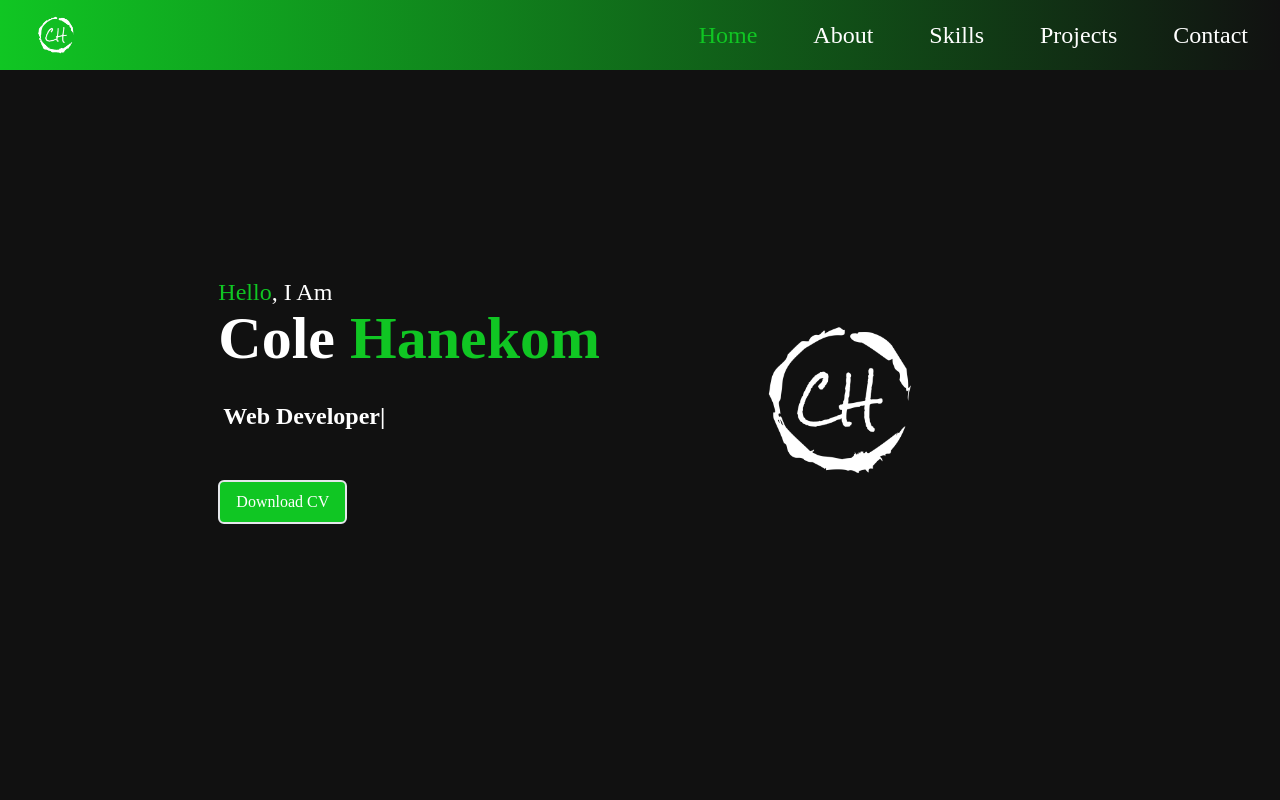
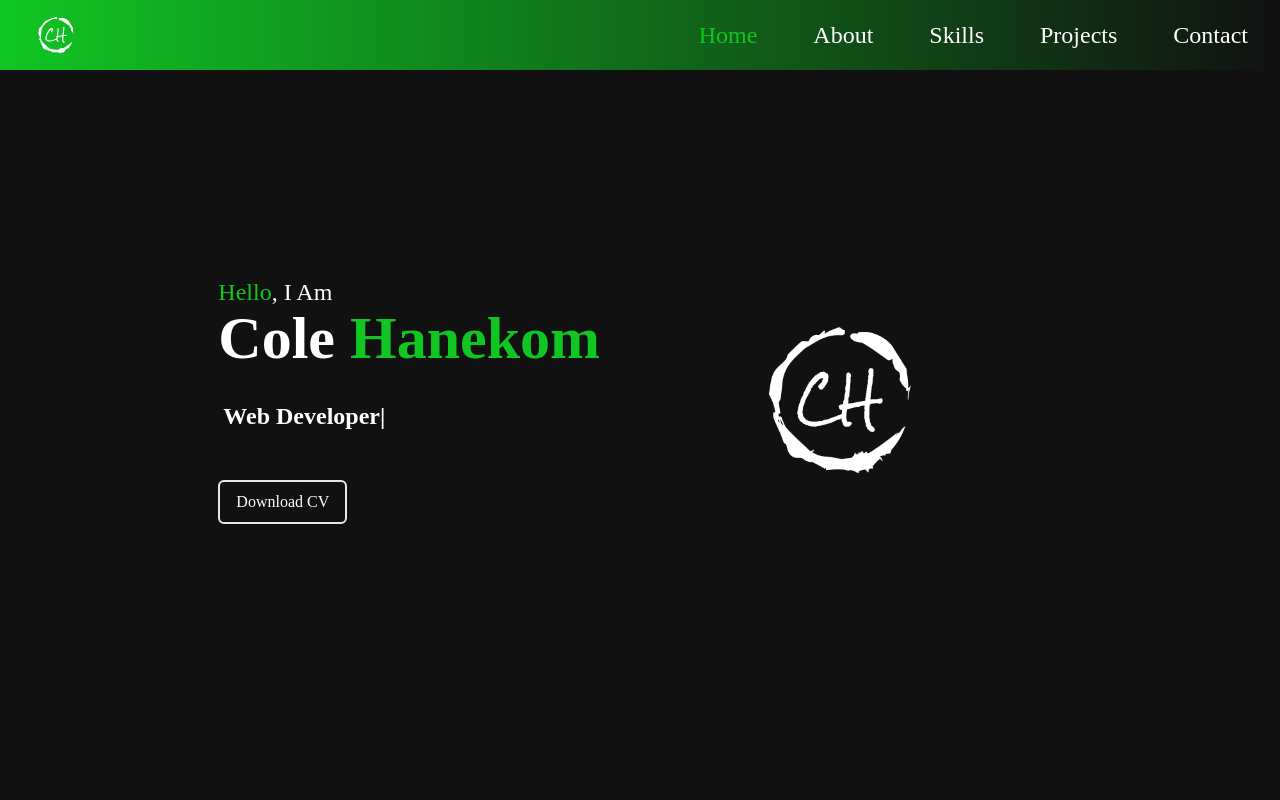
Before and after one commit to colehanekom/React-profile, a React (Vite) app: page / in a window 1280 px wide. Shown: the top 800 px of the page. Built offline with nearby package versions, Linux system fonts and the light colour scheme.

Commit message:
Added code which applies a glow pulse to the download button

```diff
--- a/src/components/Home.jsx
+++ b/src/components/Home.jsx
@@ -1,9 +1,25 @@
-import React from 'react';
+import React, { useState, useEffect } from 'react';
 import CV from '../assets/Cole Hanekom CV.pdf';
 import Logo from '../assets/ch-logo.png';
 import { TypeAnimation } from 'react-type-animation';
 
 const Home = () => {
+  const [isFlashing, setIsFlashing] = useState(false);
+
+  useEffect(() => {
+    const flashingInterval = setInterval(() => {
+      setIsFlashing((prevIsFlashing) => !prevIsFlashing);
+    }, 1000); // Flash every 1 second
+
+    return () => {
+      clearInterval(flashingInterval);
+    };
+  }, []);
+
+  const buttonClass = `text-white border-2 px-4 py-2 rounded-md flex items-center ${
+    isFlashing ? 'glow-button' : ''
+  }`;
+
   return (
     <div name="home" className="w-full min-h-screen bg-[#111111] flex flex-col justify-center items-center">
       <div className="max-w-[1000px] mx-auto px-8">
@@ -36,7 +52,7 @@ const Home = () => {
             </div>
             <div className="mt-6 md:mt-12 text-center md:text-left">
               <a href={CV} target="_blank" rel="noopener noreferrer" className="inline-block md:block">
-                <button className="text-white border-2  bg-[#10C623] px-4 py-2 rounded-md flex items-center hover:scale-105">
+                <button className={buttonClass}>
                   Download CV
                 </button>
               </a>
```
